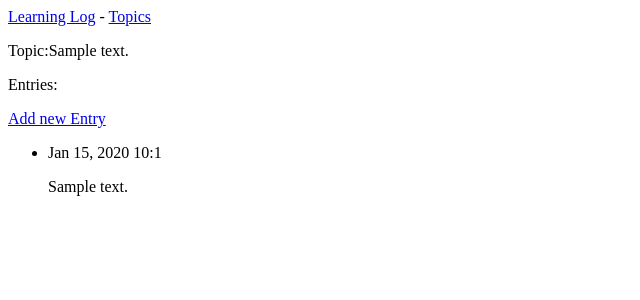
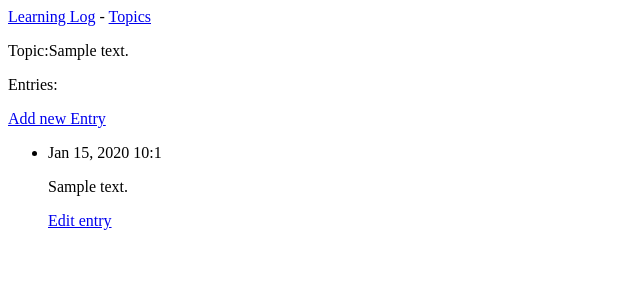
Before and after one commit to asraful01/learning_log, a Django app: page /topics/1/ in a window 1280 px wide. Shown: the top 300 px of the page, without its empty margins (0-640 px from the left). Run offline with Django 3.2, Linux system fonts and the light colour scheme; tables that the repository leaves empty hold one stand-in row (values such as "Sample post").

Commit message:
edit entries added

```diff
--- a/learning_logs/templates/learning_logs/topic.html
+++ b/learning_logs/templates/learning_logs/topic.html
@@ -11,6 +11,10 @@
     <li>
         <p>{{ entry.date_added|date:'M d, Y H:1'}}</p>
         <p>{{ entry.text|linebreaks}}</p>
+        <p>
+            <a href="{%url 'learning_logs:edit_entry' entry.id %}">Edit entry</a>
+
+        </p>
     </li>
     {%empty%}
         <li>There are no entries for this topic yet.</li>
--- a/learning_logs/urls.py
+++ b/learning_logs/urls.py
@@ -16,4 +16,5 @@ urlpatterns = [
    path("new_topic/", views.new_topic,name='new_topic'),
    #page for adding new entry
    path("new_entry/<int:topic_id>/",views.new_entry,name='new_entry'),
+   path('edit_entry/<int:entry_id>/',views.edit_entry,name='edit_entry'),
 ]
--- a/learning_logs/views.py
+++ b/learning_logs/views.py
@@ -1,5 +1,5 @@
 from django.shortcuts import render
-from .models import Topic
+from .models import Topic,Entry
 from django.shortcuts import render,redirect
 from .forms import TopicForm,EntryForm
 
@@ -56,3 +56,21 @@ def new_entry(request, topic_id):
     # Display a blank or invalid form.
     context = {'topic': topic, 'form': form}
     return render(request, 'learning_logs/new_entry.html', context)
+
+def edit_entry(request,entry_id):
+    """Edit an exisiting entry"""
+    entry= Entry.objects.get(id=entry_id)
+    topic= entry.topic
+
+    if request.method !='POST':
+        #initial request; prefill form with current entry
+        form=EntryForm(instance=entry)
+    else:
+        #post data submitted;process data;
+        form=EntryForm(instance=entry,data=request.POST)
+        if form.is_valid():
+            form.save()
+            return redirect('learning_logs:topic',topic_id=topic.id)
+
+    context = {'entry': entry,'topic':topic,'form':form}
+    return render(request, 'learning_logs/edit_entry.html',context)
```
Also changed, not shown: learning_logs/templates/learning_logs/edit_entry.html (added, +12 -0 lines).
